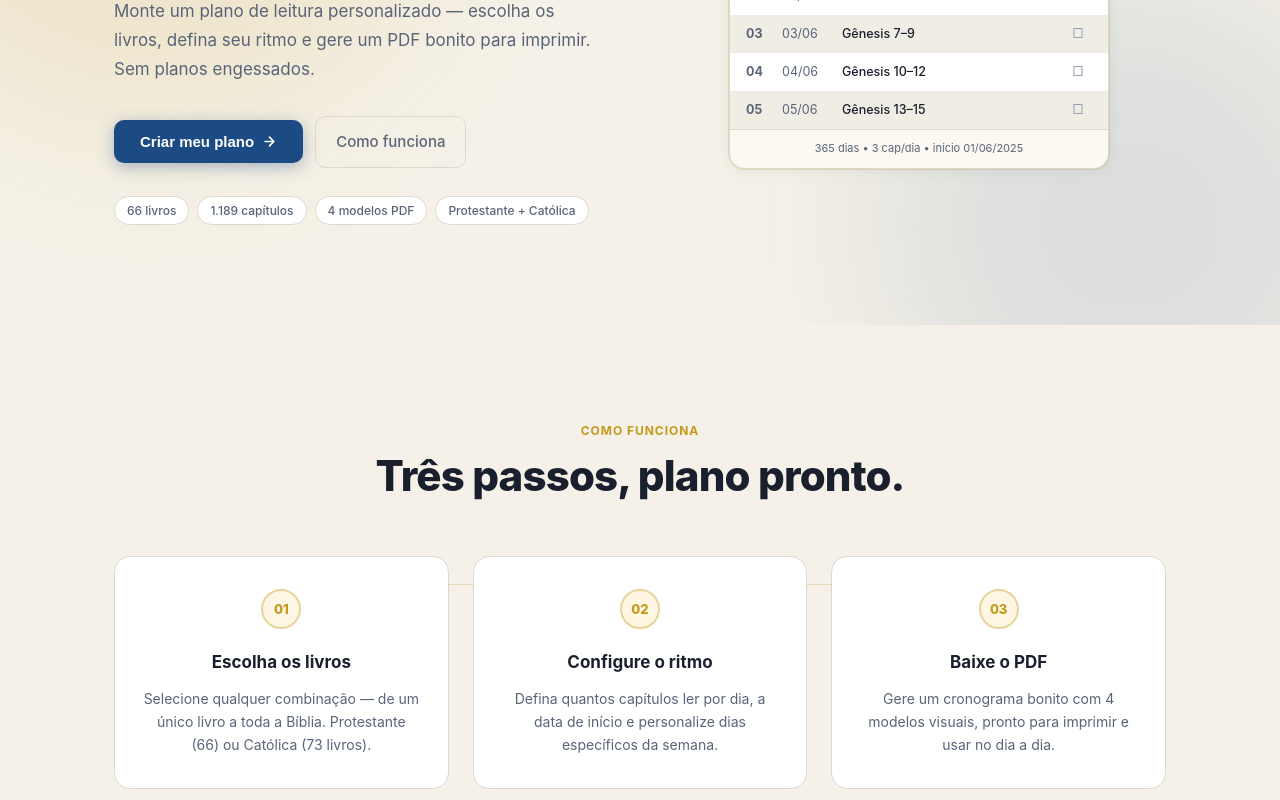
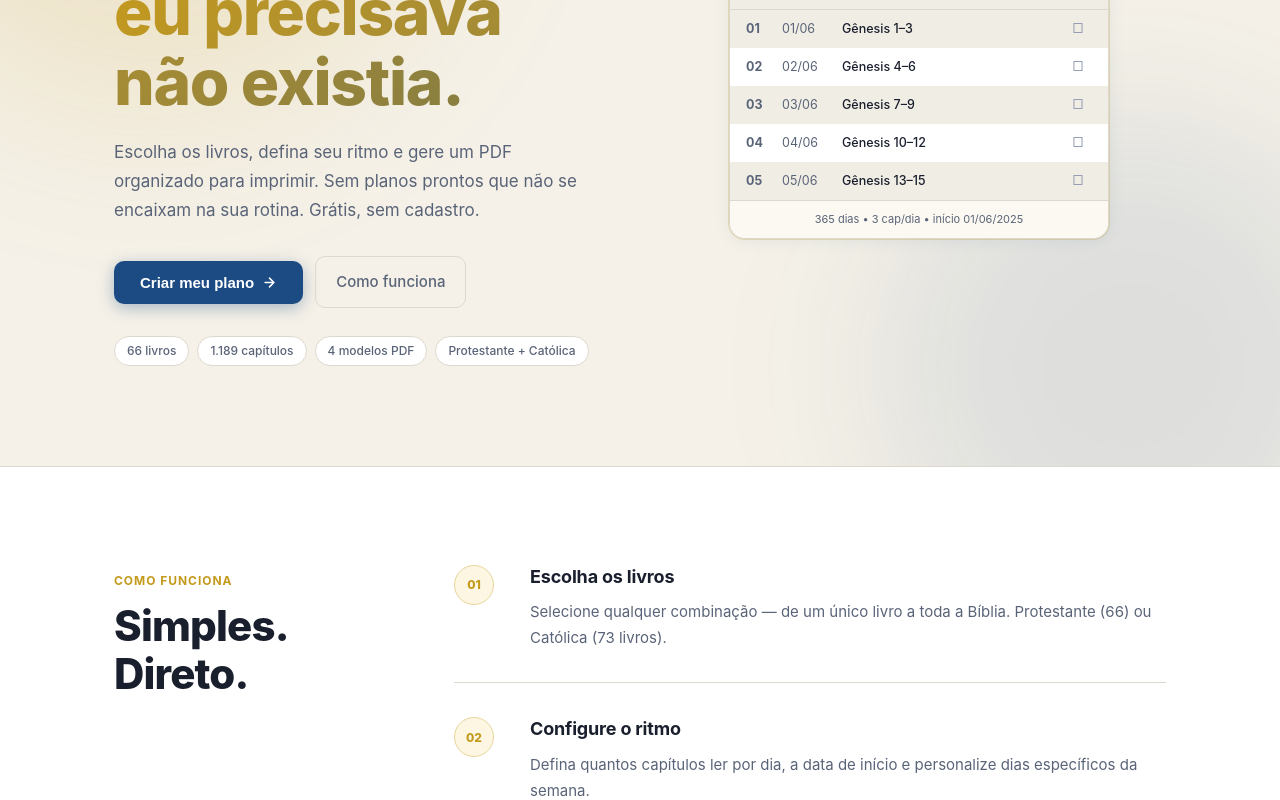
Before and after one commit to phdiasx/planobiblia, a Next.js app: page / in a window 1280 px wide. Shown: the part 340-1140 px from the top of the page. Built offline with nearby package versions, Linux system fonts and the light colour scheme.

Commit message:
redesign: landing pessoal, sobre editorial, remove pix

```diff
--- a/src/app/globals.css
+++ b/src/app/globals.css
@@ -417,61 +417,58 @@ body {
   transform: translateY(0);
 }
 
-/* Steps */
-.lp-steps-grid {
+/* Steps — vertical editorial layout */
+.lp-steps-wrap {
   display: grid;
-  grid-template-columns: repeat(3, 1fr);
+  grid-template-columns: 260px 1fr;
+  gap: 80px;
+  align-items: start;
+}
+.lp-steps-label { padding-top: 8px; }
+.lp-steps-list {
+  display: flex;
+  flex-direction: column;
+}
+.lp-step-row {
+  display: grid;
+  grid-template-columns: 52px 1fr;
   gap: 24px;
-  position: relative;
-}
-.lp-steps-grid::before {
-  content: "";
-  position: absolute;
-  top: 28px;
-  left: calc(16.67% + 24px);
-  right: calc(16.67% + 24px);
-  height: 1px;
-  background: linear-gradient(90deg, var(--border), var(--gold-muted), var(--border));
-}
-.lp-step-card {
-  background: var(--surface);
-  border: 1px solid var(--border);
-  border-radius: var(--radius-lg);
-  padding: 32px 28px;
-  text-align: center;
-  position: relative;
-  transition: border-color 0.2s, box-shadow 0.2s;
-}
-.lp-step-card:hover {
-  border-color: var(--gold-muted);
-  box-shadow: 0 8px 32px color-mix(in srgb, var(--gold) 12%, transparent);
-}
+  padding: 32px 0;
+  border-bottom: 1px solid var(--border);
+  align-items: start;
+}
+.lp-step-row:first-child { padding-top: 0; }
+.lp-step-row:last-child { border-bottom: none; padding-bottom: 0; }
 .lp-step-num {
-  display: inline-flex;
+  display: flex;
   align-items: center;
   justify-content: center;
   width: 40px;
   height: 40px;
   background: var(--gold-bg);
-  border: 2px solid var(--gold-muted);
+  border: 1.5px solid var(--gold-muted);
   border-radius: 50%;
-  font-size: 13px;
+  font-size: 12px;
   font-weight: 800;
   color: var(--gold);
-  margin-bottom: 20px;
-  position: relative;
-  z-index: 1;
-}
+  flex-shrink: 0;
+  margin-top: 2px;
+}
+.lp-step-body {}
 .lp-step-title {
-  font-size: 17px;
+  font-size: 18px;
   font-weight: 700;
   color: var(--text);
-  margin-bottom: 10px;
+  margin-bottom: 8px;
+  letter-spacing: -0.01em;
 }
 .lp-step-desc {
-  font-size: 14px;
-  line-height: 1.65;
-  color: var(--text-muted);
+  font-size: 15px;
+  line-height: 1.7;
+  color: var(--text-muted);
+}
+@media (max-width: 900px) {
+  .lp-steps-wrap { grid-template-columns: 1fr; gap: 32px; }
 }
 
 /* Features */
@@ -558,6 +555,52 @@ body {
   color: var(--text-muted);
 }
 .lp-plan-card svg { color: var(--text-light); flex-shrink: 0; }
+
+/* Author note */
+.lp-author-section {
+  padding: 80px 0;
+  background: var(--bg);
+}
+.lp-author-card {
+  max-width: 640px;
+  margin: 0 auto;
+  border-left: 3px solid var(--gold);
+  padding: 32px 40px;
+  background: var(--surface);
+  border-radius: 0 var(--radius-lg) var(--radius-lg) 0;
+}
+.lp-author-quote {
+  font-size: 18px;
+  line-height: 1.7;
+  color: var(--text);
+  font-style: italic;
+  margin-bottom: 24px;
+}
+.lp-author-info {
+  display: flex;
+  flex-direction: column;
+  gap: 4px;
+  margin-bottom: 20px;
+}
+.lp-author-name {
+  font-size: 14px;
+  font-weight: 700;
+  color: var(--text);
+}
+.lp-author-role {
+  font-size: 13px;
+  color: var(--text-muted);
+}
+.lp-author-link {
+  font-size: 13px;
+  font-weight: 600;
+  color: var(--accent);
+  text-decoration: none;
+}
+.lp-author-link:hover { text-decoration: underline; }
+@media (max-width: 640px) {
+  .lp-author-card { padding: 24px 24px; }
+}
 
 /* CTA */
 .lp-cta-section {
@@ -1798,6 +1841,124 @@ body {
 }
 .nav-credit:hover { color: var(--text-muted); }
 
+/* ── Sobre page — editorial ── */
+.sb-page {
+  min-height: 100dvh;
+  background: var(--bg);
+}
+.sb-header {
+  padding: 20px 24px;
+  border-bottom: 1px solid var(--border);
+}
+.sb-back {
+  font-size: 13px;
+  font-weight: 500;
+  color: var(--text-muted);
+  text-decoration: none;
+  transition: color 0.15s;
+}
+.sb-back:hover { color: var(--text); }
+.sb-main {
+  max-width: 640px;
+  margin: 0 auto;
+  padding: 64px 24px 96px;
+}
+.sb-article {}
+.sb-kicker {
+  font-size: 11px;
+  font-weight: 700;
+  letter-spacing: 0.1em;
+  text-transform: uppercase;
+  color: var(--gold);
+  margin-bottom: 20px;
+}
+.sb-h1 {
+  font-size: clamp(32px, 5vw, 52px);
+  font-weight: 800;
+  line-height: 1.1;
+  letter-spacing: -0.025em;
+  color: var(--text);
+  margin-bottom: 32px;
+}
+.sb-rule {
+  border: none;
+  border-top: 1px solid var(--border);
+  margin: 0 0 40px;
+}
+.sb-rule-sm {
+  border: none;
+  border-top: 1px solid var(--border);
+  margin: 32px 0;
+}
+.sb-body {
+  display: flex;
+  flex-direction: column;
+  gap: 20px;
+  margin-bottom: 48px;
+}
+.sb-body p {
+  font-size: 17px;
+  line-height: 1.75;
+  color: var(--text-muted);
+}
+.sb-body p strong {
+  color: var(--text);
+  font-weight: 600;
+}
+.sb-verse {
+  border-left: 3px solid var(--gold-muted);
+  padding: 20px 28px;
+  margin: 0 0 40px;
+  background: var(--gold-bg);
+  border-radius: 0 var(--radius) var(--radius) 0;
+}
+.sb-verse p {
+  font-size: 15px;
+  line-height: 1.7;
+  color: var(--text-muted);
+  font-style: italic;
+  margin-bottom: 10px;
+}
+.sb-verse cite {
+  font-size: 12px;
+  font-weight: 700;
+  letter-spacing: 0.05em;
+  text-transform: uppercase;
+  color: var(--gold);
+  font-style: normal;
+}
+.sb-footer-links {
+  display: flex;
+  align-items: center;
+  gap: 24px;
+  flex-wrap: wrap;
+}
+.sb-cta {
+  display: inline-flex;
+  align-items: center;
+  gap: 8px;
+  padding: 12px 24px;
+  background: var(--accent);
+  color: #fff;
+  border-radius: var(--radius);
+  font-size: 14px;
+  font-weight: 700;
+  text-decoration: none;
+  transition: background 0.15s, transform 0.12s;
+}
+.sb-cta:hover { background: var(--accent-hover); transform: translateY(-1px); }
+.sb-faq-link {
+  font-size: 14px;
+  color: var(--text-muted);
+  text-decoration: none;
+  transition: color 0.15s;
+}
+.sb-faq-link:hover { color: var(--text); }
+@media (max-width: 640px) {
+  .sb-main { padding: 40px 20px 72px; }
+  .sb-h1 { font-size: 30px; }
+}
+
 /* ── Chapter ranges ── */
 .chapter-ranges-list {
   display: flex;
--- a/src/components/LandingPage.jsx
+++ b/src/components/LandingPage.jsx
@@ -174,14 +174,15 @@ export default function LandingPage({ onStart, dark, onToggleDark }) {
         <div className="lp-container lp-hero-inner">
 
           <div className="lp-hero-text">
-            <p className="lp-eyebrow lp-anim-0">Gratuito · sem cadastro · sem anúncios</p>
+            <p className="lp-eyebrow lp-anim-0">por um engenheiro de dados apaixonado por teologia</p>
             <h1 className="lp-h1 lp-anim-1">
-              Leia a Bíblia<br />
-              <span className="lp-h1-accent">do seu jeito.</span>
+              A ferramenta que<br />
+              <span className="lp-h1-accent">eu precisava<br />não existia.</span>
             </h1>
             <p className="lp-hero-desc lp-anim-2">
-              Monte um plano de leitura personalizado — escolha os livros, defina
-              seu ritmo e gere um PDF bonito para imprimir. Sem planos engessados.
+              Escolha os livros, defina seu ritmo e gere um PDF organizado para
+              imprimir. Sem planos prontos que não se encaixam na sua rotina.
+              Grátis, sem cadastro.
             </p>
             <div className="lp-hero-btns lp-anim-3">
               <button className="lp-btn-primary" onClick={onStart}>
@@ -230,20 +231,24 @@ export default function LandingPage({ onStart, dark, onToggleDark }) {
       </section>
 
       {/* ── Steps ── */}
-      <section id="como-funciona" className="lp-section" ref={stepsRef}>
+      <section id="como-funciona" className="lp-section lp-section-alt" ref={stepsRef}>
         <div className={`lp-container ${stepsVisible ? "lp-in" : ""}`}>
-          <div className="lp-section-header lp-child">
+          <div className="lp-steps-wrap">
+            <div className="lp-steps-label lp-child">
               <p className="lp-section-eye">Como funciona</p>
-            <h2 className="lp-h2">Três passos, plano pronto.</h2>
+              <h2 className="lp-h2">Simples.<br />Direto.</h2>
             </div>
-          <div className="lp-steps-grid">
+            <div className="lp-steps-list">
               {STEPS.map((s, i) => (
-              <div key={s.num} className="lp-child lp-step-card" style={{ transitionDelay: `${i * 100}ms` }}>
+                <div key={s.num} className="lp-child lp-step-row" style={{ transitionDelay: `${i * 100}ms` }}>
                   <span className="lp-step-num">{s.num}</span>
+                  <div className="lp-step-body">
                     <h3 className="lp-step-title">{s.title}</h3>
                     <p className="lp-step-desc">{s.desc}</p>
                   </div>
+                </div>
               ))}
+            </div>
           </div>
         </div>
       </section>
@@ -300,6 +305,23 @@ export default function LandingPage({ onStart, dark, onToggleDark }) {
         </div>
       </section>
 
+      {/* ── Author note ── */}
+      <section className="lp-author-section">
+        <div className="lp-container">
+          <div className="lp-author-card">
+            <p className="lp-author-quote">
+              "Procurei uma ferramenta que me deixasse escolher os livros,
+              definir o ritmo e gerar um PDF. Não encontrei. Então construí."
+            </p>
+            <div className="lp-author-info">
+              <span className="lp-author-name">Paulo Henrique Dias</span>
+              <span className="lp-author-role">Engenheiro de dados · apaixonado por teologia</span>
+            </div>
+            <Link href="/sobre" className="lp-author-link">Ler mais sobre o projeto →</Link>
+          </div>
+        </div>
+      </section>
+
       {/* ── CTA ── */}
       <section className="lp-cta-section" ref={ctaRef}>
         <div className={`lp-container ${ctaVisible ? "lp-in" : ""}`}>
--- a/src/components/PlanPreview.jsx
+++ b/src/components/PlanPreview.jsx
@@ -6,20 +6,12 @@ import { exportToPDF, PDF_THEMES } from "@/utils/pdfGenerator";
 import { BOOKS } from "@/data/bible";
 
 const PAGE_SIZE = 60;
-const PIX_KEY = "planobiblia0@gmail.com";
 
 export default function PlanPreview({ days, config, selectedIds, shareUrl }) {
   const [page, setPage] = useState(0);
   const [exporting, setExporting] = useState(false);
   const [theme, setTheme] = useState("classico");
-  const [copied, setCopied] = useState(false);
   const [linkCopied, setLinkCopied] = useState(false);
-
-  const handleCopy = async () => {
-    await navigator.clipboard.writeText(PIX_KEY);
-    setCopied(true);
-    setTimeout(() => setCopied(false), 2500);
-  };
 
   const handleCopyLink = async () => {
     await navigator.clipboard.writeText(shareUrl || window.location.href);
@@ -97,30 +89,6 @@ export default function PlanPreview({ days, config, selectedIds, shareUrl }) {
         </div>
       </div>
 
-      <div className="pix-card">
-        <div className="pix-header">
-          <svg className="pix-heart" viewBox="0 0 24 24" fill="currentColor">
-            <path d="M12 21.593c-5.63-5.539-11-10.297-11-14.402 0-3.791 3.068-5.191 5.281-5.191 1.312 0 4.151.501 5.719 4.457 1.59-3.968 4.464-4.447 5.726-4.447 2.54 0 5.274 1.621 5.274 5.181 0 4.069-5.136 8.625-11 14.402z"/>
-          </svg>
-          <div>
-            <p className="pix-title">Gostou do app? Contribua</p>
-            <p className="pix-subtitle">Qualquer valor ajuda a manter o projeto no ar</p>
-          </div>
-        </div>
-        <div className="pix-body">
-          <img src="/qr-code-pix.jpeg" alt="QR Code PIX" className="pix-qr" width="110" height="110" loading="lazy" decoding="async" />
-          <div className="pix-right">
-            <p className="pix-scan-hint">Escaneie o QR Code ou copie a chave abaixo</p>
-            <button className="pix-copy" onClick={handleCopy}>
-              <span className="pix-key">{PIX_KEY}</span>
-              <span className={`pix-action ${copied ? "pix-copied" : ""}`}>
-                {copied ? "✓ Copiado!" : "Copiar chave PIX"}
-              </span>
-            </button>
-          </div>
-        </div>
-      </div>
-
       <div className="days-table">
         <div className="table-header">
           <span className="col-day">Dia</span>
```
Also changed, not shown: src/app/sobre/page.jsx (+47 -55 lines). Lines whose indentation alone changed are shown as unchanged.
